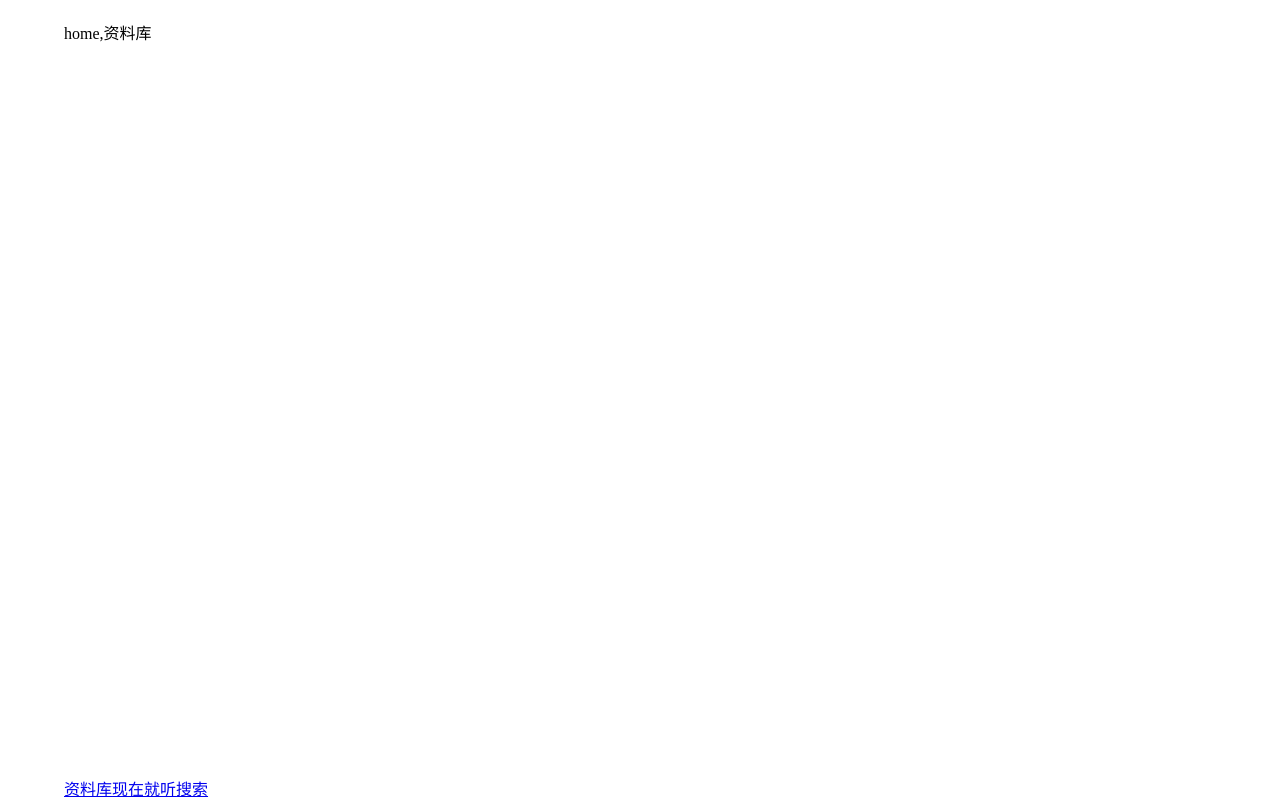
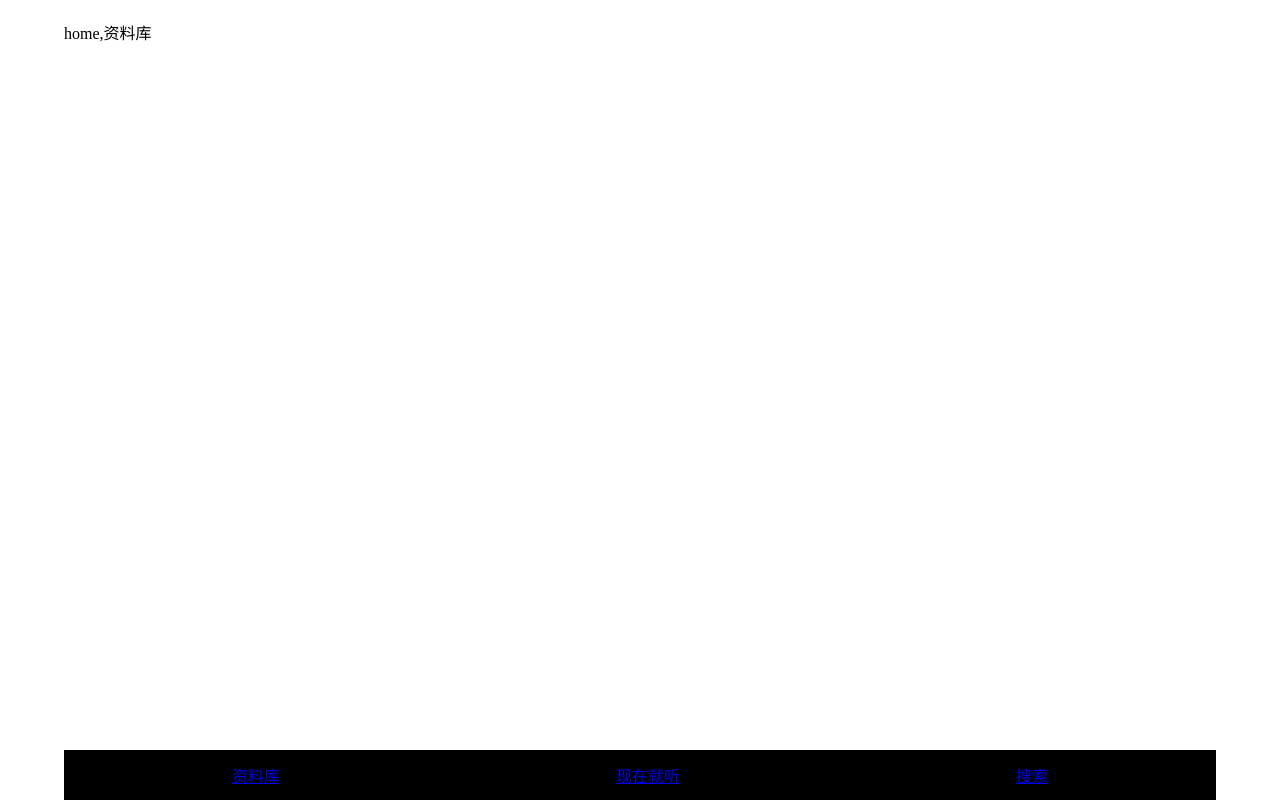
Before and after one commit to lixuetaoleo/ApplePieMusic, a React app: page / in a window 1280 px wide. Built offline with nearby package versions, Linux system fonts and the light colour scheme.

Commit message:
解决navBar置底后宽度异常问题

```diff
--- a/src/components/navbar.module.less
+++ b/src/components/navbar.module.less
@@ -1,7 +1,10 @@
 .nav-bar {
+  width: 90%;
+  height: 50px;
   display: flex;
   justify-content: space-around;
   align-items: center;
   position: fixed;
   bottom: 0;
+  background-color: #000;
 }
```
